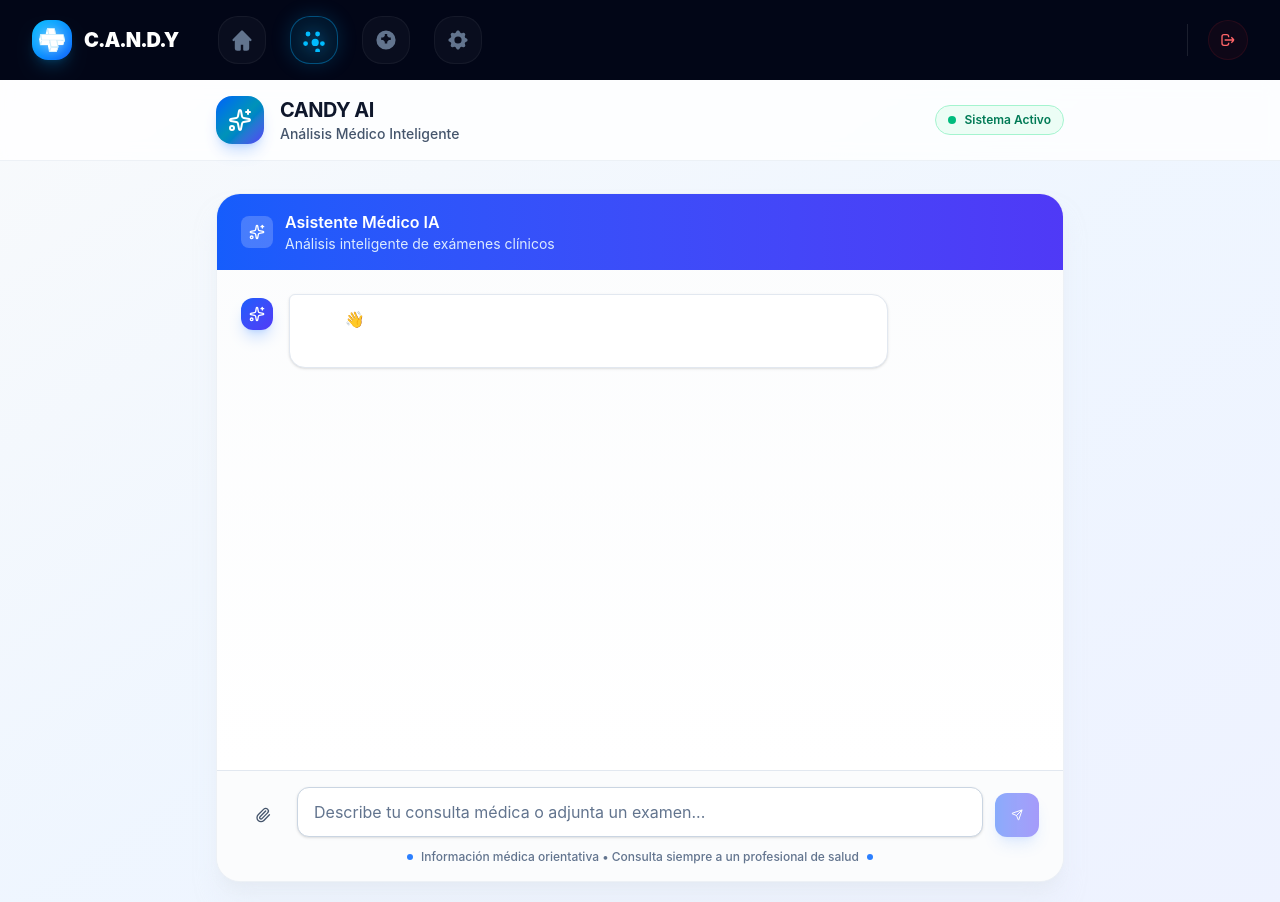
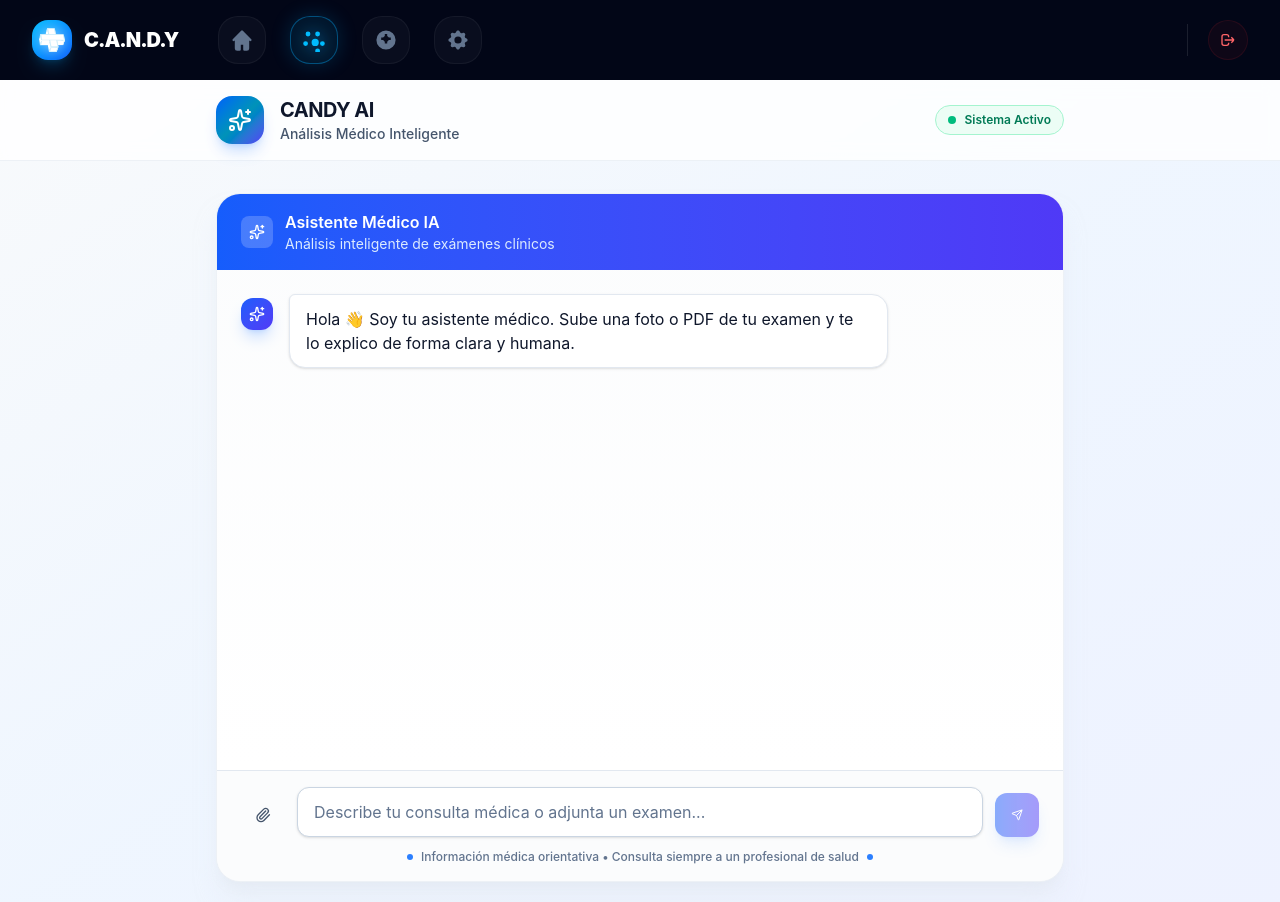
Before and after one commit to C-A-N-D-Y-AI/C-A-N-D-YAI-Clinical-Analysis-Network-for-Data-Yield, a Next.js app: page /dashboard/AI in a window 1280 px wide. Shown: the top 902 px of the page. Built offline with nearby package versions, Linux system fonts and the light colour scheme; no server answers.

Commit message:
fix: make assistant chat text visible on light background

```diff
--- a/src/app/dashboard/AI/page.tsx
+++ b/src/app/dashboard/AI/page.tsx
@@ -180,11 +180,11 @@ const Index = () => {
                   className={`max-w-[75%] rounded-2xl px-4 py-3 shadow-sm ${
                     m.role === "user"
                       ? "bg-gradient-to-r from-blue-600 to-indigo-600 text-white rounded-tr-md"
-                      : "bg-white border border-slate-200 rounded-tl-md"
+                      : "bg-white border border-slate-200 rounded-tl-md text-slate-900"
                   }`}
                 >
                   {m.role === "assistant" ? (
-                    <div className="prose prose-sm max-w-none prose-headings:font-bold prose-headings:text-slate-900 prose-h2:text-base prose-h2:mt-4 prose-h2:mb-2 prose-p:my-2 prose-p:text-slate-800 prose-p:leading-relaxed prose-ul:my-2 prose-li:text-slate-800 prose-strong:text-slate-900 prose-strong:font-semibold">
+                    <div className="text-slate-900 prose-sm max-w-none prose-headings:font-bold prose-headings:text-slate-900 prose-h2:text-base prose-h2:mt-4 prose-h2:mb-2 prose-p:my-2 prose-p:text-slate-800 prose-p:leading-relaxed prose-ul:my-2 prose-li:text-slate-800 prose-strong:text-slate-900 prose-strong:font-semibold">
                       <ReactMarkdown>{m.content}</ReactMarkdown>
                     </div>
                   ) : (
```
